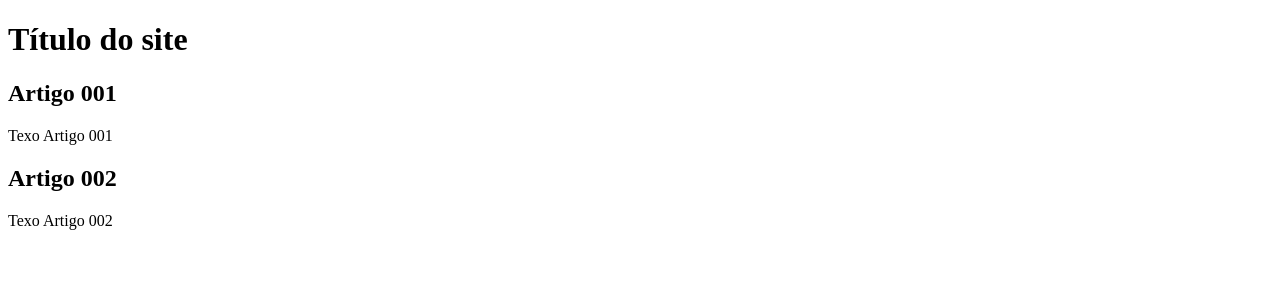
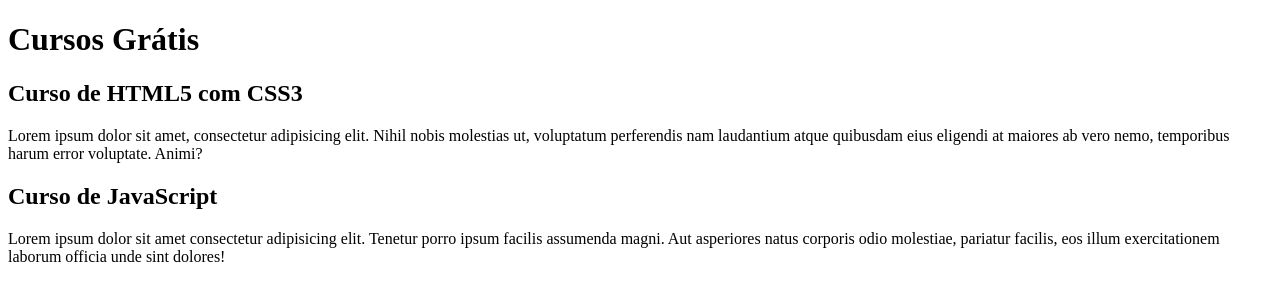
Before and after one commit to Thiago-Cruz-Esteves/projeto-site, a plain HTML site: page index.html in a window 1280 px wide. Drawn offline with Linux system fonts and the light colour scheme.

Commit message:
comecei a escrever o conteúdo

```diff
--- a/index.html
+++ b/index.html
@@ -9,15 +9,15 @@
 <body>
     <main>
         <header>
-            <h1>Título do site</h1>
+            <h1>Cursos Grátis</h1>
         </header>
         <article>
-            <h2>Artigo 001</h2>
-            <p>Texo Artigo 001</p>
+            <h2>Curso de HTML5 com CSS3</h2>
+            <p>Lorem ipsum dolor sit amet, consectetur adipisicing elit. Nihil nobis molestias ut, voluptatum perferendis nam laudantium atque quibusdam eius eligendi at maiores ab vero nemo, temporibus harum error voluptate. Animi?</p>
         </article>
         <article>
-            <h2>Artigo 002</h2>
-            <p> Texo Artigo 002</p>
+            <h2>Curso de JavaScript</h2>
+            <p>Lorem ipsum dolor sit amet consectetur adipisicing elit. Tenetur porro ipsum facilis assumenda magni. Aut asperiores natus corporis odio molestiae, pariatur facilis, eos illum exercitationem laborum officia unde sint dolores!</p>
         </article>
     </main>
 </body>
```
